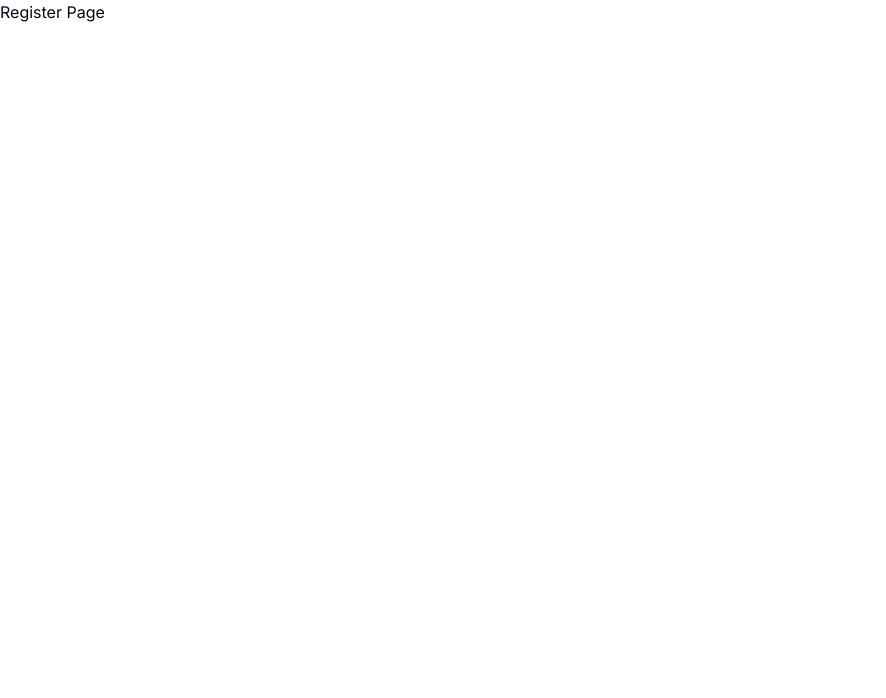
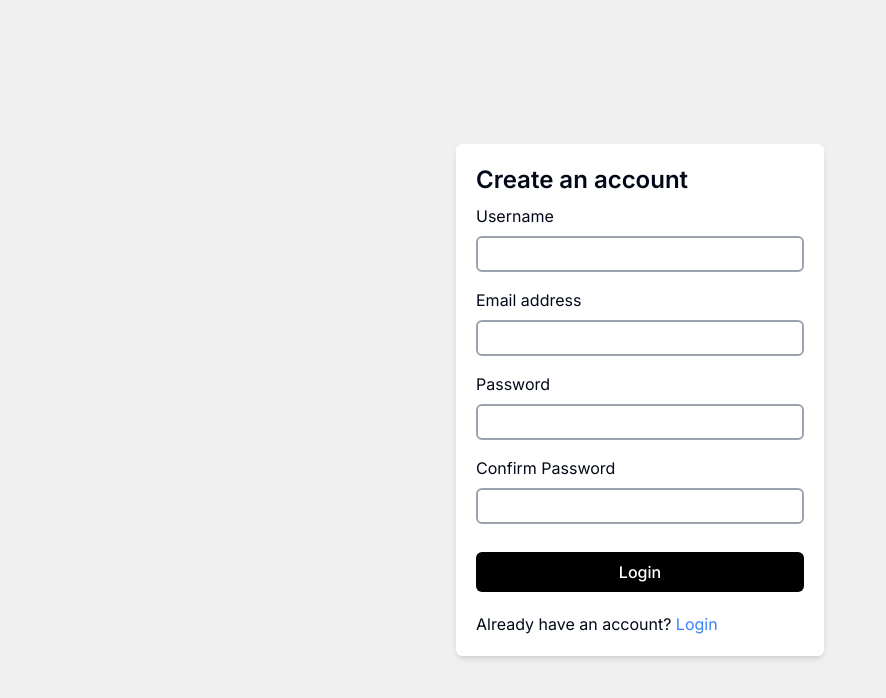
Before and after one commit to primado/recipe-web, a Next.js app: page /register in a window 1280 px wide. Shown: the top 698 px of the page, without its empty margins (0-886 px from the left). Built offline with nearby package versions, Linux system fonts and the light colour scheme.

Commit message:
add register and changes to login forms

```diff
--- a/app/login/page.tsx
+++ b/app/login/page.tsx
@@ -64,15 +64,22 @@ export default function Login() {
                 <div className="flex flex-col justify-center items-center">
                     <div className="bg-white shadow-md rounded-md sm-425:!w-screen sm-425:min-h-screen sm-425:pt-12">
                         <div className="">
-                            <form onSubmit={handleSubmit(onSubmit)}  action="" className="p-5 min-w-[20rem] sm-425:p-10">
+                            <form onSubmit={handleSubmit(onSubmit)}  action="" className="p-5 w-[23rem] max-w-[23rem] sm-425:p-10 flex flex-col gap-y-2">
+                                <div className="">
+                                    <h1 className="font-semibold text-2xl">Login in to your account</h1>
+                                </div>
                                 <div className="flex flex-col gap-y-2 mb-2">
                                     <label htmlFor="username" className="text-base">Username</label>
                                     <input type="text" {...register('username', {
                                         required: {
                                             value: true,
                                             message: "Username is required"
-                                        },})}
-                                        className="focus:outline-none border-2 border-gray-400 p-1 rounded-md"
+                                        }, pattern: {
+                                            value: /^[\w.@+-]+$/,
+                                            message: "Username must contain only letters, digits, or the following special characters: . @ + -"
+                                        },
+                                    })}
+                                        className="focus:outline-none border-2 border-gray-400 p-1 rounded-md focus:border-black focus-within:transition-all focus-within:ease-in-out focus-within:duration-700 "
                                         />
                                     <ErrorMessage
                                         errors={errors}
@@ -93,11 +100,11 @@ export default function Login() {
                                             message: "Password Required"
                                         }
                                     })}
-                                    className="focus:outline-none border-2 border-gray-400 p-1 rounded-md"
+                                    className="focus:outline-none border-2 border-gray-400 p-1 rounded-md focus-within:border-black focus-within:transition-all focus-within:ease-in-out focus-within:duration-700"
                                     />
                                     <ErrorMessage
                                       errors={errors}
-                                      name="username"
+                                      name="password"
                                       render={({ messages }) =>
                                           messages &&
                                           Object.entries(messages).map(([type, message]) => (
@@ -118,7 +125,7 @@ export default function Login() {
                                 <div className="text-base">
                                     <p>Don&apos;t have an account? {' '}
                                         <span  className="text-blue-500">
-                                            <Link href="">Register</Link>
+                                            <Link href="/register">Register</Link>
                                         </span>
                                     </p>
                                 </div>
--- a/app/register/page.tsx
+++ b/app/register/page.tsx
@@ -1,24 +1,184 @@
 'use client'
 import { useForm } from "react-hook-form"
+import { ErrorMessage } from "@hookform/error-message"
+import { useMutation } from "@tanstack/react-query"
+import axios from "axios"
+import { toast } from "sonner"
+import Link from "next/link"
 
 
-interface register {
+interface RegisterType {
     username: string,
     email: string,
-    password: string
+    password1: string,
+    password2: string
 }
 
+export default function Login() {
 
-export default function Register() {
+    const { register, handleSubmit, formState: { errors } } = useForm<RegisterType>({
+        criteriaMode: "all"
+    })
 
-    const { register, formState: { errors } } = useForm<register>()
+    const login = useMutation({
+        mutationKey: ['login'],
+        mutationFn: async (registerData: RegisterType) => {
+            const response = await axios.post('http://localhost:8000/api/auth/login/', registerData, {
+                headers: {
+                    'Content-Type': 'application/json'
+                }
+            })
+
+            console.log("User data:", response?.data);
+            return response.data
+        },
+
+        onSuccess: (data) => {
+            toast.success("Logged in successfully", {
+                position: "top-right",
+                duration: 4000,
+                closeButton: true,
+            })
+            localStorage.setItem('accessToken', data?.access)
+            localStorage.setItem('refreshToken', data?.refresh)
+        },
+
+        onError: () => {
+            toast.error("Invalid username or password", {
+                position: "top-right",
+                duration: 4000,
+                closeButton: true,
+            })
+        }
+
+    })
+
+    const onSubmit = async (data: RegisterType) => {
+        login.mutateAsync(data)
+    }
+
+
 
     return (
         <>
-            <h1>Register Page</h1>
+
+            <div className="bg-light-gray min-h-screen flex justify-center items-center">
+                <div className="flex flex-col justify-center items-center">
+                    <div className="bg-white shadow-md rounded-md sm-425:!w-screen sm-425:min-h-screen sm-425:pt-12">
+                        <div className="">
+                            <form onSubmit={handleSubmit(onSubmit)}  action="" className="p-5  w-[23rem] max-w-[23rem] sm-425:p-10 flex flex-col gap-y-2">
+                                <div className="">
+                                    <h1 className="font-semibold text-2xl">Create an account</h1>
+                                </div>
+                                <div className="flex flex-col gap-y-2 mb-2">
+                                    <label htmlFor="username" className="text-base">Username</label>
+                                    <input type="text" {...register('username', {
+                                        required: {
+                                            value: true,
+                                            message: "Username is required"
+                                        }, pattern: {
+                                            value: /^[\w.@+-]+$/,
+                                            message: "Username must contain only letters, digits, or the following special characters: . @ + -"
+                                        }
+                                    })}
+                                        className="focus:outline-none border-2 border-gray-400 p-1 rounded-md focus:border-black focus-within:transition-all focus-within:ease-in-out focus-within:duration-700 "
+                                        />
+                                    <ErrorMessage
+                                        errors={errors}
+                                        name="username"
+                                        render={({ messages }) =>
+                                            messages &&
+                                            Object.entries(messages).map(([type, message]) => (
+                                                <p key={type} className="text-sm text-red-500">{message}</p>
+                                            ))
+                                        }
+                                    />
+                                </div>
+                                <div className="flex flex-col gap-y-2 mb-2">
+                                    <label htmlFor="username" className="text-base">Email address</label>
+                                    <input type="text" {...register('email', {
+                                        required: {
+                                            value: true,
+                                            message: "Username is required"
+                                        },})}
+                                        className="focus:outline-none border-2 border-gray-400 p-1 rounded-md focus:border-black focus-within:transition-all focus-within:ease-in-out focus-within:duration-700 "
+                                        />
+                                    <ErrorMessage
+                                        errors={errors}
+                                        name="email"
+                                        render={({ messages }) =>
+                                            messages &&
+                                            Object.entries(messages).map(([type, message]) => (
+                                                <p key={type} className="text-sm text-red-500">{message}</p>
+                                            ))
+                                        }
+                                    />
+                                </div>
+                                <div className="flex flex-col gap-y-2 mb-2">
+                                    <label htmlFor="password" className="text-base">Password</label>
+                                    <input type="password" {...register('password1', {
+                                        required: {
+                                            value: true,
+                                            message: "Password Required"
+                                        }
+                                    })}
+                                    className="focus:outline-none border-2 border-gray-400 p-1 rounded-md focus-within:border-black focus-within:transition-all focus-within:ease-in-out focus-within:duration-700"
+                                    />
+                                    <ErrorMessage
+                                      errors={errors}
+                                      name="password1"
+                                      render={({ messages }) =>
+                                          messages &&
+                                          Object.entries(messages).map(([type, message]) => (
+                                              <p key={type} className="text-sm text-red-500">{message}</p>
+                                          ))
+                                      }
+                                    />
+                                </div>
+                                <div className="flex flex-col gap-y-2 mb-2">
+                                    <label htmlFor="password" className="text-base">Confirm Password</label>
+                                    <input type="password" {...register('password2', {
+                                        required: {
+                                            value: true,
+                                            message: "Password Required"
+                                        }
+                                    })}
+                                    className="focus:outline-none border-2 border-gray-400 p-1 rounded-md focus-within:border-black focus-within:transition-all focus-within:ease-in-out focus-within:duration-700"
+                                    />
+                                    <ErrorMessage
+                                      errors={errors}
+                                      name="password2"
+                                      render={({ messages }) =>
+                                          messages &&
+                                          Object.entries(messages).map(([type, message]) => (
+                                              <p key={type} className="text-sm text-red-500">{message}</p>
+                                          ))
+                                      }
+                                    />
+                                </div>
+
+                                <button type="submit" className=" bg-black flex flex-row w-full my-3 py-2 text-white justify-center rounded-md font-medium hover:bg-opacity-90 cursor-pointer ">
+                                    {login.isPending ? (
+                                        <span>Logging in...</span>
+                                    ): (
+                                        <span>Login</span>
+                                    )}
+                                </button>
+
+                                <div className="text-base">
+                                    <p>Already have an account? {' '}
+                                        <span  className="text-blue-500">
+                                            <Link href="/login">Login</Link>
+                                        </span>
+                                    </p>
+                                </div>
+
+                            </form>
+                        </div>
+                    </div>
+                </div>
+            </div>
         </>
     )
 
-
-
 };
--- a/package.json
+++ b/package.json
@@ -28,6 +28,7 @@
     "react": "^18",
     "react-dom": "^18",
     "react-hook-form": "^7.51.2",
+    "react-loader-spinner": "^6.1.6",
     "sonner": "^1.4.41",
     "tailwind-merge": "^2.2.2",
     "tailwindcss-animate": "^1.0.7"
```
Also changed, not shown: 1 other file (tests, documents, lock files or other folders).
